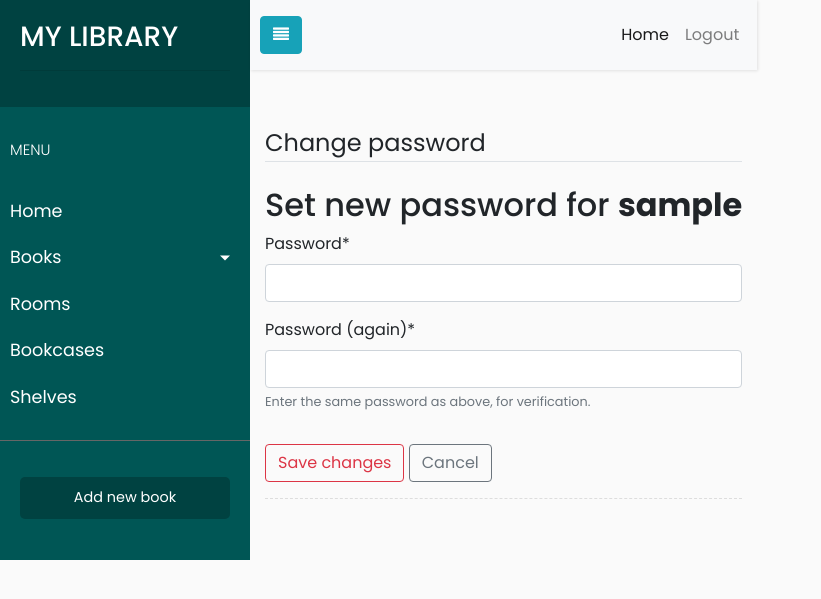
After one commit to milena-marcinik/projk_gr_1, a Django app: page /users/1/password/ in a window 1280 px wide. The commit adds this page. Shown: the top 599 px of the page, without its empty margins (0-821 px from the left). Run offline with Django 3.2, Linux system fonts and the light colour scheme; tables that the repository leaves empty hold one stand-in row (values such as "Sample post"); some libraries are stand-ins or nearby versions.

Commit message:
feature(PG-24) admin can change passwords (password without requirements)

```diff
--- a/projk_gr_1/urls.py
+++ b/projk_gr_1/urls.py
@@ -17,7 +17,7 @@ from django.contrib import admin
 from django.urls import path, include
 from django.contrib.auth import views as auth_views
 from user_panel import views as user_views
-from user_panel.views import UserListView, UserDeleteView
+from user_panel.views import UserListView, UserDeleteView, UserUpdateView
 
 urlpatterns = [
     path('admin/', admin.site.urls),
@@ -26,6 +26,7 @@ urlpatterns = [
     path('users/', UserListView.as_view(template_name='user_panel/users_all.html'), name='all_users'),
     path('users/<int:pk>/delete/', UserDeleteView.as_view(template_name='user_panel/user_confirm_delete.html'),
          name='user_delete'),
+    path('users/<int:pk>/password/', UserUpdateView.as_view(template_name='user_panel/change_password.html'), name='password'),
     path('login/', auth_views.LoginView.as_view(template_name='user_panel/login.html'), name='login'),
     path('logout/', auth_views.LogoutView.as_view(template_name='user_panel/logout.html'), name='logout'),
 
--- a/user_panel/forms.py
+++ b/user_panel/forms.py
@@ -1,6 +1,7 @@
 from django import forms
 from django.contrib.auth.models import User
-from django.contrib.auth.forms import UserCreationForm
+from django.contrib.auth.forms import UserCreationForm, UserChangeForm, AdminPasswordChangeForm
+from django.utils.translation import ugettext, ugettext_lazy as _
 
 
 class UserAddForm(UserCreationForm):
@@ -11,5 +12,39 @@ class UserAddForm(UserCreationForm):
         fields = ['username', 'email', 'password1', 'password2']
 
 
-# class UserRemoveForm(forms.Form):
-#     username = forms.CharField()
+class UserUpdateForm(forms.ModelForm):
+    error_messages = {
+        'password_mismatch': _("The two password fields didn't match."),
+    }
+    password1 = forms.CharField(
+        label=_("Password"),
+        widget=forms.PasswordInput,
+    )
+    password2 = forms.CharField(
+        label=_("Password (again)"),
+        widget=forms.PasswordInput,
+        help_text=_("Enter the same password as above, for verification."),
+    )
+
+    class Meta:
+        model = User
+        fields = ['password1', 'password2']
+
+    def clean_password2(self):
+        password1 = self.cleaned_data.get('password1')
+        password2 = self.cleaned_data.get('password2')
+        if password1 and password2:
+            if password1 != password2:
+                raise forms.ValidationError(
+                    self.error_messages['password_mismatch'],
+                    code='password_mismatch',
+                )
+        return password2
+
+    def save(self, commit=True):
+        super().save()
+        user = super(UserUpdateForm, self).save(commit=False)
+        user.set_password(self.cleaned_data["password1"])
+        if commit:
+            user.save()
+        return user
--- /dev/null
+++ b/user_panel/templates/user_panel/change_password.html
@@ -0,0 +1,20 @@
+{% extends "manage_library/base.html" %}
+{% load crispy_forms_tags %}
+{% block content %}
+    <div class="content">
+        <form method="post">
+            {% csrf_token %}
+            <fieldset class="form-group">
+                <legend class="border-bottom mb-4">Change password</legend>
+                <h2>Set new password for <b>{{ user.username }}</b></h2>
+                {{ form|crispy }}
+            </fieldset>
+
+            <div class="form-group">
+                <button class="btn btn-outline-danger" type="submit" >Save changes</button>
+                <a class="btn btn-outline-secondary" href="{% url 'all_users' %}">Cancel</a>
+            </div>
+        </form>
+    </div>
+
+{% endblock content %}
--- a/user_panel/templates/user_panel/users_all.html
+++ b/user_panel/templates/user_panel/users_all.html
@@ -16,6 +16,9 @@
                         {{ user.username }}
                         <div class="right">
                             <a class="btn btn-danger btn-sm mt-1 mb-1" href="{% url 'user_delete' user.id %}">Delete</a>
+                        </div>
+                        <div class="right">
+                            <a class="btn btn-secondary btn-sm mt-1 mb-1" href="{% url 'password' user.id %}">Change password</a>
                         </div><br>
                     </td>
                     </div>
--- a/user_panel/views.py
+++ b/user_panel/views.py
@@ -1,11 +1,12 @@
-from django.contrib.auth.mixins import UserPassesTestMixin
+from django.contrib.auth import update_session_auth_hash
+from django.contrib.auth.forms import PasswordChangeForm, SetPasswordForm, AdminPasswordChangeForm
+from django.contrib.auth.views import PasswordChangeView
 from django.shortcuts import render, redirect
 from django.contrib import messages
-from django.views.generic import ListView, DeleteView
+from django.views.generic import ListView, DeleteView, UpdateView
 from django.contrib.auth.models import User
 
-from .forms import UserAddForm
-from .models import UserProfile
+from .forms import UserAddForm, UserUpdateForm
 
 
 def add_user(request):
@@ -32,3 +33,14 @@ class UserListView(ListView):
 class UserDeleteView(DeleteView):
     model = User
     success_url = '/users/'
+
+
+class UserUpdateView(UpdateView):
+    model = User
+    form_class = UserUpdateForm
+    success_url = '/users/'
+
+    def form_valid(self, form):
+        if form.is_valid():
+            form.save()
+            return super().form_valid(form)
```
Also changed, not shown: manage_library/migrations/0010_auto_20210307_2158.py (added).
